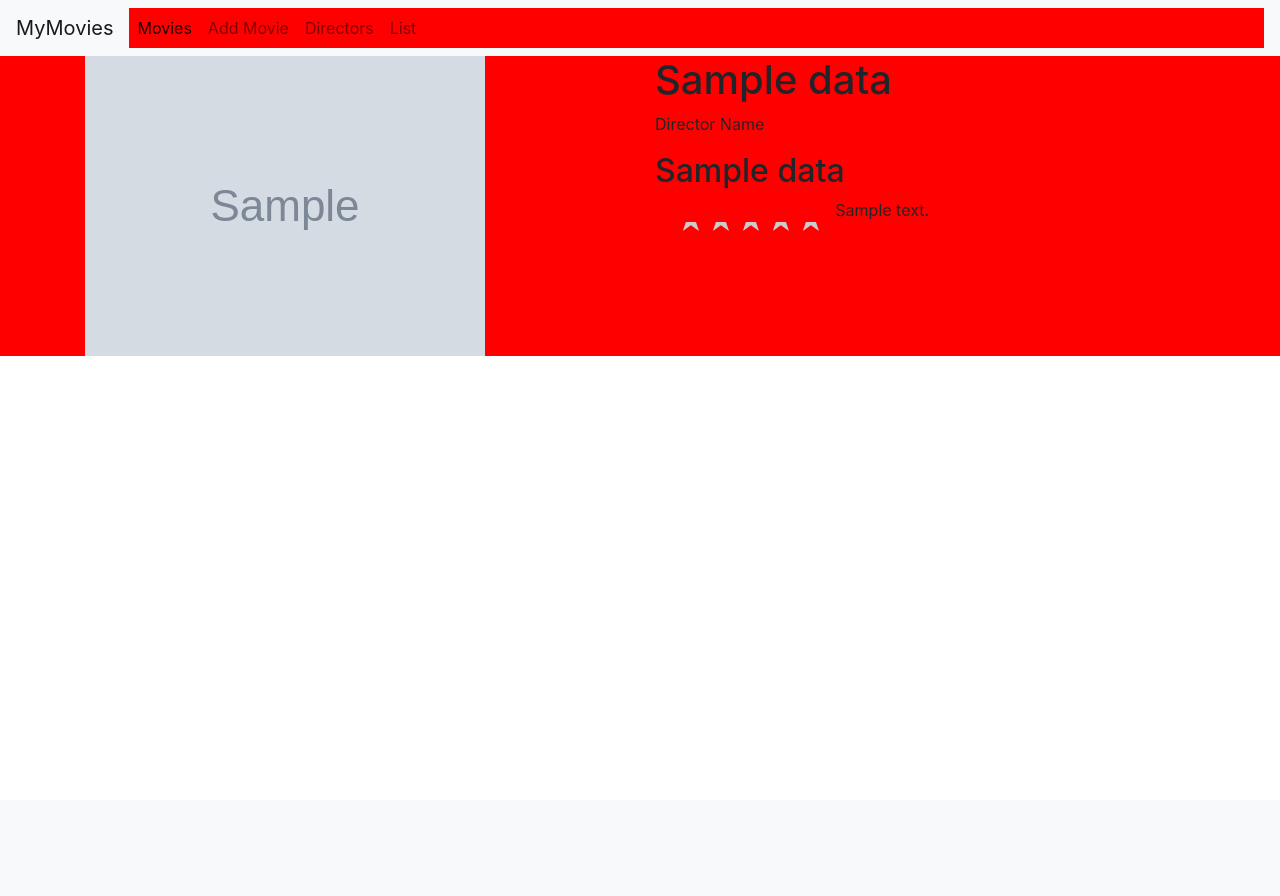
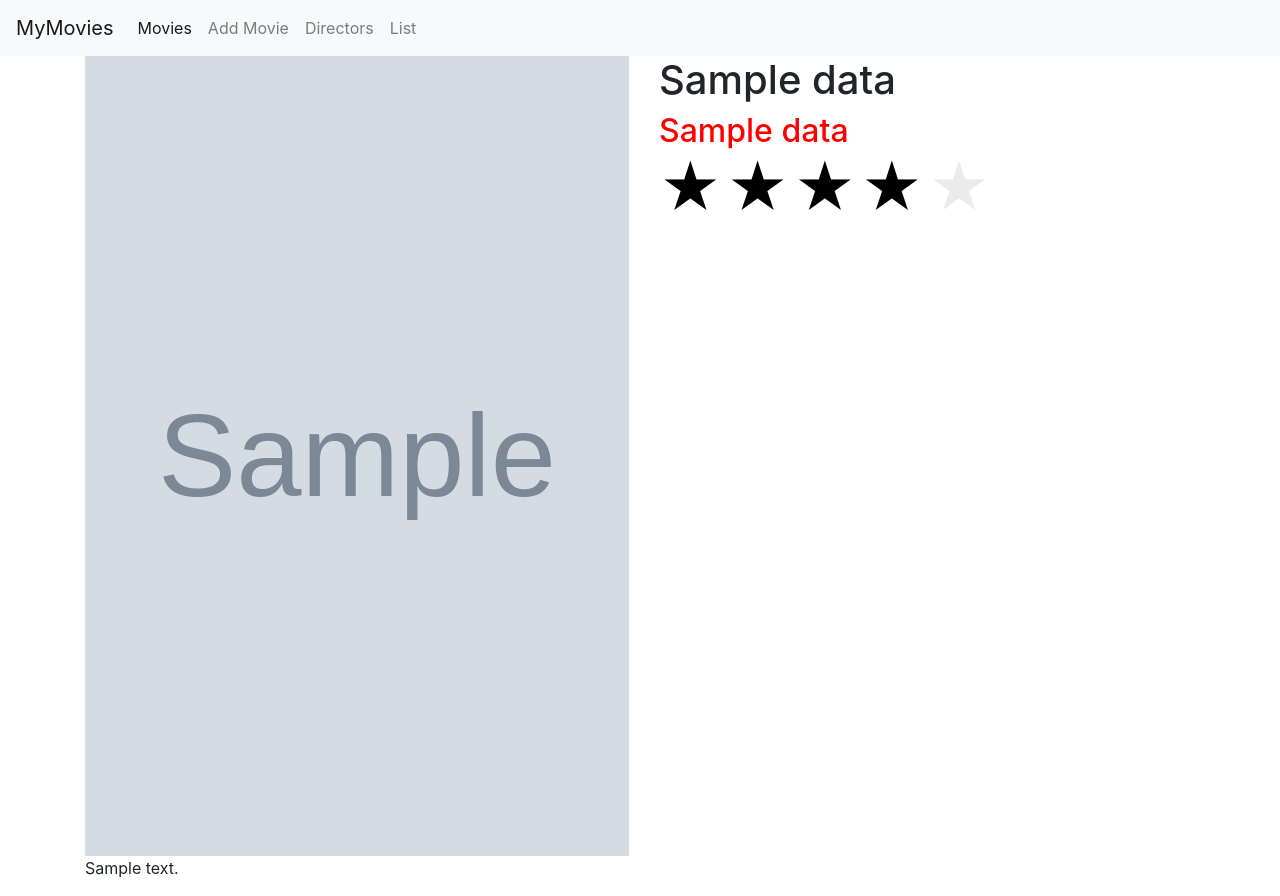
Before and after one commit to calingeorgediea/MovieAPP, a PHP site: the page made by app/views/templates/MovieView.php in a window 1280 px wide. Before the commit the page ends 356 px from the top, so only its background shows below. Run offline with PHP 8.4, Linux system fonts and the light colour scheme; the template is opened without the code that fills it: most values are stand-ins (such as "Sample title", 1, 10 or a date in 2020); grey boxes marked "Sample" are stand-in pictures.

Commit message:
star rating

```diff
--- a/app/views/templates/MovieView.php
+++ b/app/views/templates/MovieView.php
@@ -1,8 +1,9 @@
 <html>
 <head>
+<?php define('CSS_PATH', 'http://localhost/mvc/public/'); ?>
 <?php include('navbar.php'); ?>
-<link rel="stylesheet" href="../content/css/rating.css">
-
+<link rel="stylesheet" href="<?=CSS_PATH?>/css/movie.view.css">
+<script type="module" src="<?=CSS_PATH?>/js/star_rating.js"></script>
 <script src="https://ajax.googleapis.com/ajax/libs/jquery/3.6.0/jquery.min.js"></script>
 <link rel="stylesheet" href="https://cdn.jsdelivr.net/npm/bootstrap@4.3.1/dist/css/bootstrap.min.css" integrity="sha384-ggOyR0iXCbMQv3Xipma34MD+dH/1fQ784/j6cY/iJTQUOhcWr7x9JvoRxT2MZw1T" crossorigin="anonymous">
 </head>
@@ -19,21 +20,17 @@
                 <h1> <?php echo $data->MovieTitle ?> </h1>
             </div>
             <div id="director-name">
-                <p>Director Name</p>
+                <a href="directors?id=<?php echo $data->DirectorID; ?>">
                 <h2> <?php echo $data->DirectorName ?> </h2>
+                </a>
             </div>
-            <div class="rate">
-                <?php echo $data->MovieRating ?>
-                <input type="radio" id="star5" name="rate" value="5" />
-                <label for="star5" title="text">5 stars</label>
-                <input type="radio" id="star4" name="rate" value="4" />
-                <label for="star4" title="text">4 stars</label>
-                <input type="radio" id="star3" name="rate" value="3" />
-                <label for="star3" title="text">3 stars</label>
-                <input type="radio" id="star2" name="rate" value="2" />
-                <label for="star2" title="text">2 stars</label>
-                <input type="radio" id="star1" name="rate" value="1" />
-                <label for="star1" title="text">1 star</label>
+            <ul data-rating=<?php echo $data->MovieRating; ?> class="ratings">
+                <li rating="5" class="star"></li>
+                <li rating="4" class="star"></li>
+                <li rating="3" class="star"></li>
+                <li rating="2" class="star"></li>
+                <li rating="1" class="star"></li>
+            </ul>
              </div>
              <div class="col-8">
             <div id="movie-description">
--- /dev/null
+++ b/public/css/movie.view.css
@@ -0,0 +1,40 @@
+.movie-poster {
+    width: 544px;
+    height: 800px;
+}
+
+h2 {
+    color: red;
+}
+
+.ratings {
+    list-style-type: none;
+    margin: 0;
+    padding: 0;
+    width: 100%;
+    direction: rtl;
+    text-align: left;
+  }
+
+  .star {
+    position: relative;
+    line-height: 60px;
+    display: inline-block;
+    transition: color 0.2s ease;
+    color: #ebebeb;
+  }
+
+  .star:before {
+    content: '\2605';
+    width: 60px;
+    height: 60px;
+    font-size: 60px;
+  }
+
+  .star:hover,
+  .star.selected,
+  .star:hover ~ .star,
+  .star.selected ~ .star{
+    transition: color 0.8s ease;
+    color: black;
+  }
```
Also changed, not shown: app/controllers/movies.php (+9 -0 lines), public/js/star_rating.js (added, +43 -0 lines), public/uploads/SS.png (added).
